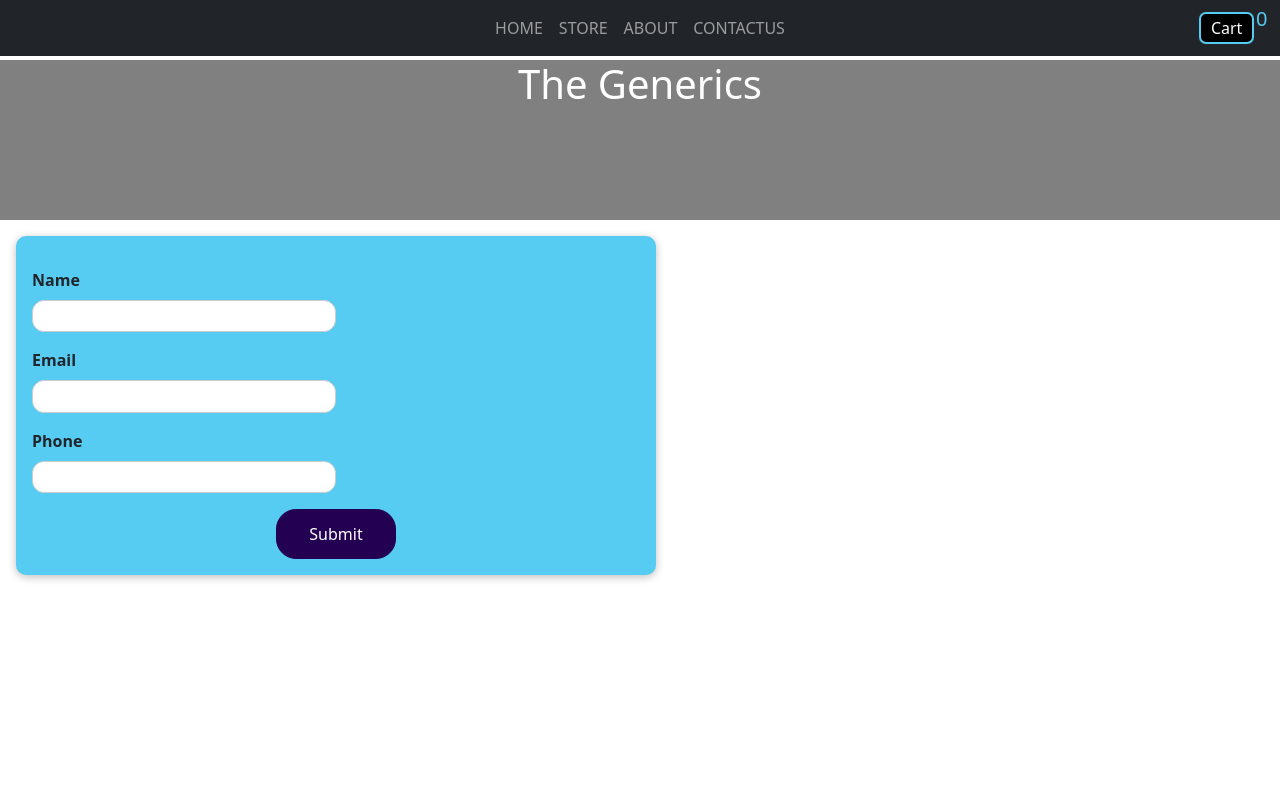
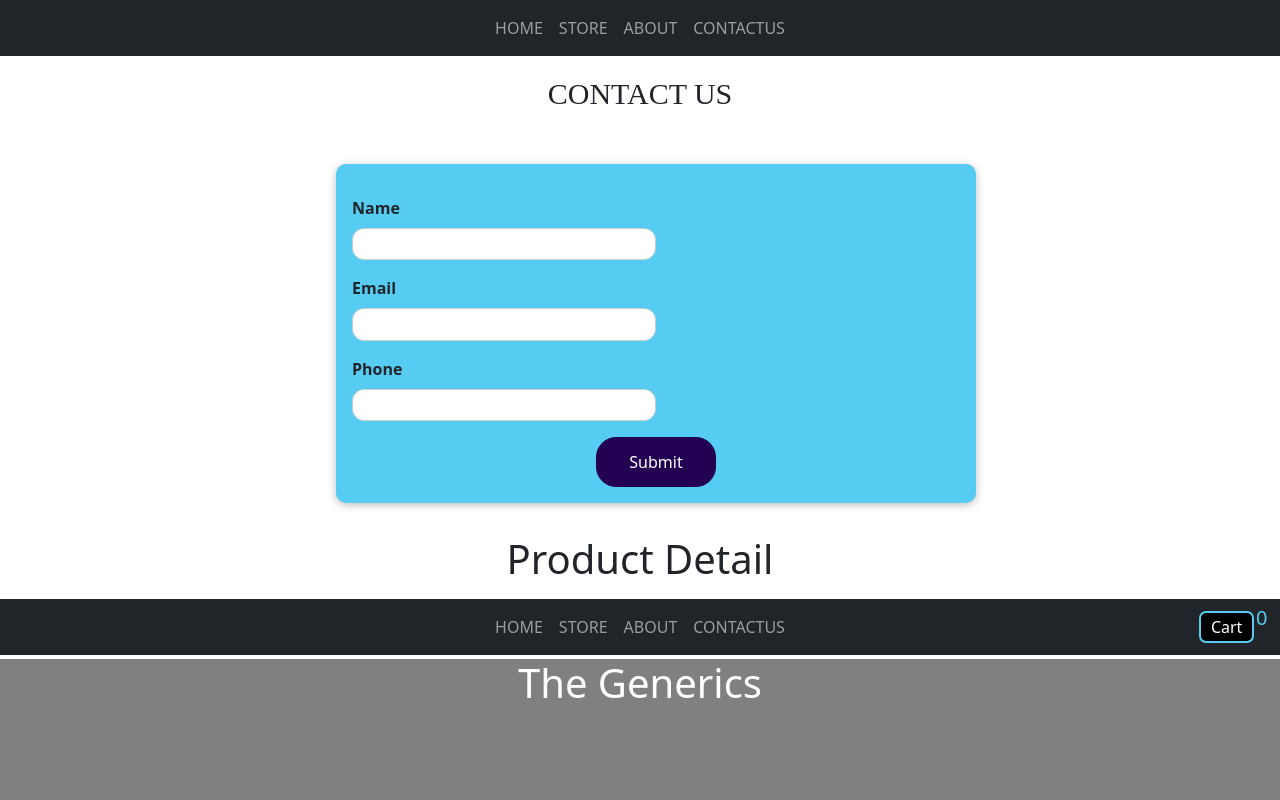
Before and after one commit to NidhiMehendale/Eommerce-react-app, a React (Create React App) app: page /contactUs in a window 1280 px wide. Shown: the top 800 px of the page. Built offline with nearby package versions, Linux system fonts and the light colour scheme.

Commit message:
Adding PRoductDetailPage

```diff
--- a/src/App.js
+++ b/src/App.js
@@ -9,10 +9,12 @@ import AboutPage from './components/About';
 import { Switch, BrowserRouter as  Route } from "react-router-dom";
 import HomePage from './components/Home';
 import ContactUs from './components/ContactUs';
+import ProductDetail from './components/ProductDetail';
 
 function App() {
   const [cartIsShown,setCartIsShown] = useState(false);
   const [error, setError] = useState(null);
+
   const showCartHandler = () => {
     setCartIsShown(true);
   };
@@ -47,6 +49,7 @@ function App() {
     content = <p>{error}</p>;
   }
   return (
+    <div>
      <Switch>
       <Route path="/about">
       <AboutPage />
@@ -57,8 +60,14 @@ function App() {
    <Route path="/contactUs">
     <ContactUs onAddContact={addContactHandler}/>
    </Route>
-
+   <Route path="/store">
+     <Header onShowCart={showCartHandler}/>
+     <AvailableProducts />
+     <Footer />
+   </Route>
+   </Switch>
    <CartProvider>
+   <ProductDetail />
         <Header onShowCart={showCartHandler} />
         <AvailableProducts />
         <Footer />
@@ -66,7 +75,9 @@ function App() {
        <p>{content}</p>
       </CartProvider>
 
-    </Switch>
+      </div>
+
+
 
 
 
--- a/src/components/AvailableProducts.js
+++ b/src/components/AvailableProducts.js
@@ -1,6 +1,7 @@
 import React from "react";
 import ProductItems from "./ProductItems";
 import  './AvailableProducts.module.css';
+
 
 const productsArr = [
   {
@@ -43,6 +44,7 @@ const AvailableProducts = () => {
 
   return (
     <section>
+
     <div id="music" style={{textAlign:'center'}}>
       <h2>MUSIC</h2>
     </div>
--- a/src/components/ContactUs.js
+++ b/src/components/ContactUs.js
@@ -1,6 +1,6 @@
-import Header from "./Header";
 import classes from './ContactUs.module.css';
 import React , { useRef } from "react";
+import { NavLink,Navbar,Container,Nav } from "react-bootstrap";
 
 const ContactUs = (props) => {
   const nameRef = useRef('');
@@ -17,13 +17,32 @@ const ContactUs = (props) => {
       };
 
      props.onAddContact(contact);
+
+     nameRef.current.value = '';
+     emailRef.current.value = '';
+     phoneRef.current.value = '';
   };
 
 
    return (
   <section>
-     <Header />
-    <form onSubmit={submitHandler}>
+  <Navbar bg="dark" data-bs-theme="dark">
+  <Container className="justify-content-center">
+  <Nav>
+  <NavLink href="/home" to="/home">HOME</NavLink>
+  <NavLink href="/store">STORE</NavLink>
+  <NavLink
+  href="/about"
+  to="/about">
+  ABOUT
+</NavLink>
+<NavLink href="/contactUs" to="/contactUs">CONTACTUS</NavLink>
+</Nav>
+  </Container>
+
+</Navbar>
+     <h2>CONTACT US</h2>
+    <form className={classes['contact-form']} onSubmit={submitHandler}>
     <div className={classes.control}>
       <label htmlFor='name'>Name</label>
       <input type='text' id='name'  ref={nameRef}/>
--- a/src/components/ContactUs.module.css
+++ b/src/components/ContactUs.module.css
@@ -1,5 +1,5 @@
-form {
-  margin: 1rem;
+.contact-form {
+  margin: 2rem 21rem;
   padding: 1rem;
   background-color: #56CCF2;
   box-shadow: 0 2px 8px rgba(0, 0, 0, 0.26);
--- /dev/null
+++ b/src/components/ProductDetail.js
@@ -0,0 +1,17 @@
+import { useParams } from "react-router-dom";
+
+const ProductDetail = () => {
+    const params = useParams();
+
+    console.log(params.productId);
+   return (
+     <section>
+       <h1>Product Detail</h1>
+       <p>{params.title}</p>
+       <p>{params.price}</p>
+       <p>{params.imageUrl}</p>
+     </section>
+   );
+};
+
+export default ProductDetail;
--- a/src/components/ProductItems.js
+++ b/src/components/ProductItems.js
@@ -4,6 +4,7 @@ import CartContext from "../store/cart-context";
 import ProductForm from './ProductForm';
 
 import './ProductItems.module.css';
+
 
 const ProductItems = (props) => {
   const cartCtx = useContext(CartContext);
```
Lines whose indentation alone changed are shown as unchanged.
